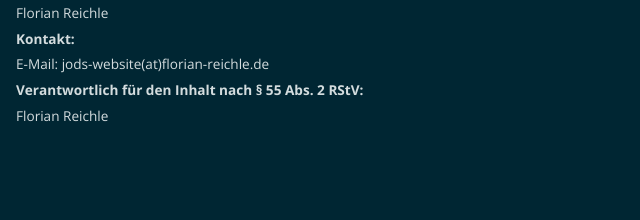
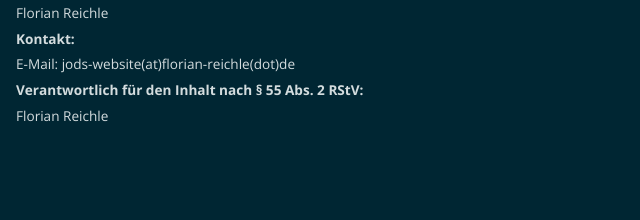
Before and after one commit to Jods-GH/Jods-Gh.github.io, a plain HTML site: page Impressum.html in a window 1280 px wide. Shown: the part 257-477 px from the top of the page, 0-640 px from the left. Drawn offline with nearby package versions, Linux system fonts and the light colour scheme.

Commit message:
small impressum fix

```diff
--- a/Impressum.html
+++ b/Impressum.html
@@ -63,7 +63,7 @@
     </p><p> <strong>Vertreten durch: </strong><br>
     Florian Reichle<br>
     </p><p><strong>Kontakt:</strong> <br>
-    E-Mail: <a href='mailto:jods-website(at)florian-reichle.de'>jods-website(at)florian-reichle.de</a></br></p><p><strong>Verantwortlich für den Inhalt nach § 55 Abs. 2 RStV:</strong><br>
+    E-Mail: <a href='mailto:jods-website(at)florian-reichle(dot)de'>jods-website(at)florian-reichle(dot)de</a></br></p><p><strong>Verantwortlich für den Inhalt nach § 55 Abs. 2 RStV:</strong><br>
     Florian Reichle <br>
 
      </div>
```
